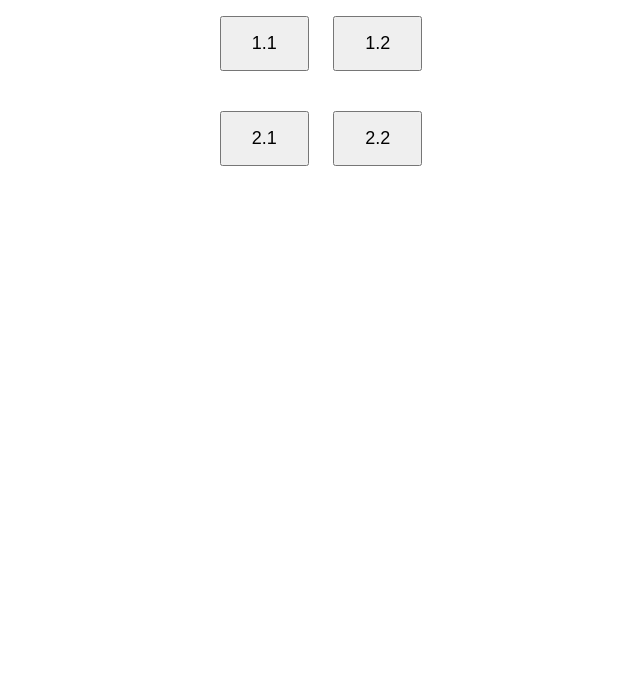
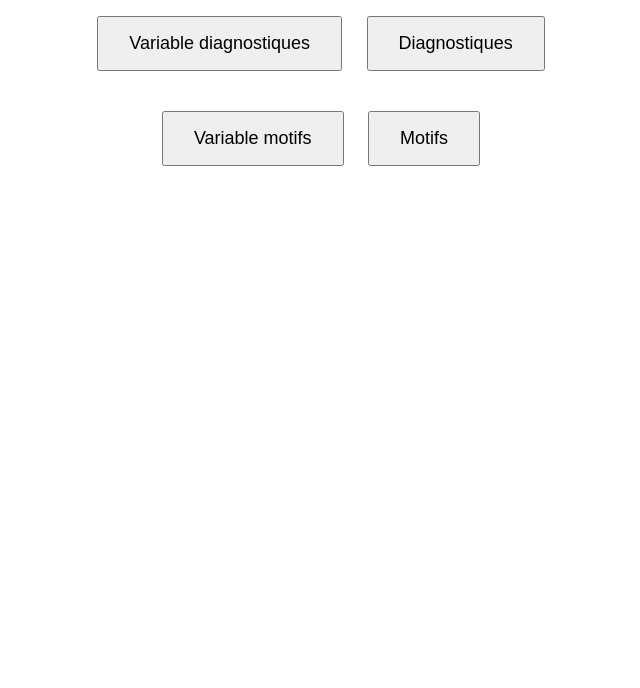
Before and after one commit to Commodee/Urgences, a plain HTML site: page index.html in a window 1280 px wide. Shown: the part 112-800 px from the top of the page, without its empty margins (319-959 px from the left). Drawn offline with Linux system fonts and the light colour scheme.

Commit message:
Update index.html

```diff
--- a/index.html
+++ b/index.html
@@ -27,13 +27,13 @@
   <h1>Choisissez un graphique</h1>
 
   <div class="button-row">
-    <button onclick="location.href='images/var_diag.html'">1.1</button>
-    <button onclick="location.href='images/diagClt.png'">1.2</button>
+    <button onclick="location.href='images/var_diag.html'">Variable diagnostiques</button>
+    <button onclick="location.href='images/diagClt.png'">Diagnostiques</button>
   </div>
 
   <div class="button-row">
-    <button onclick="location.href='images/var_motif.html'">2.1</button>
-    <button onclick="location.href='images/motifClt.png'">2.2</button>
+    <button onclick="location.href='images/var_motif.html'">Variable motifs</button>
+    <button onclick="location.href='images/motifClt.png'">Motifs</button>
   </div>
 
 </body>
```
